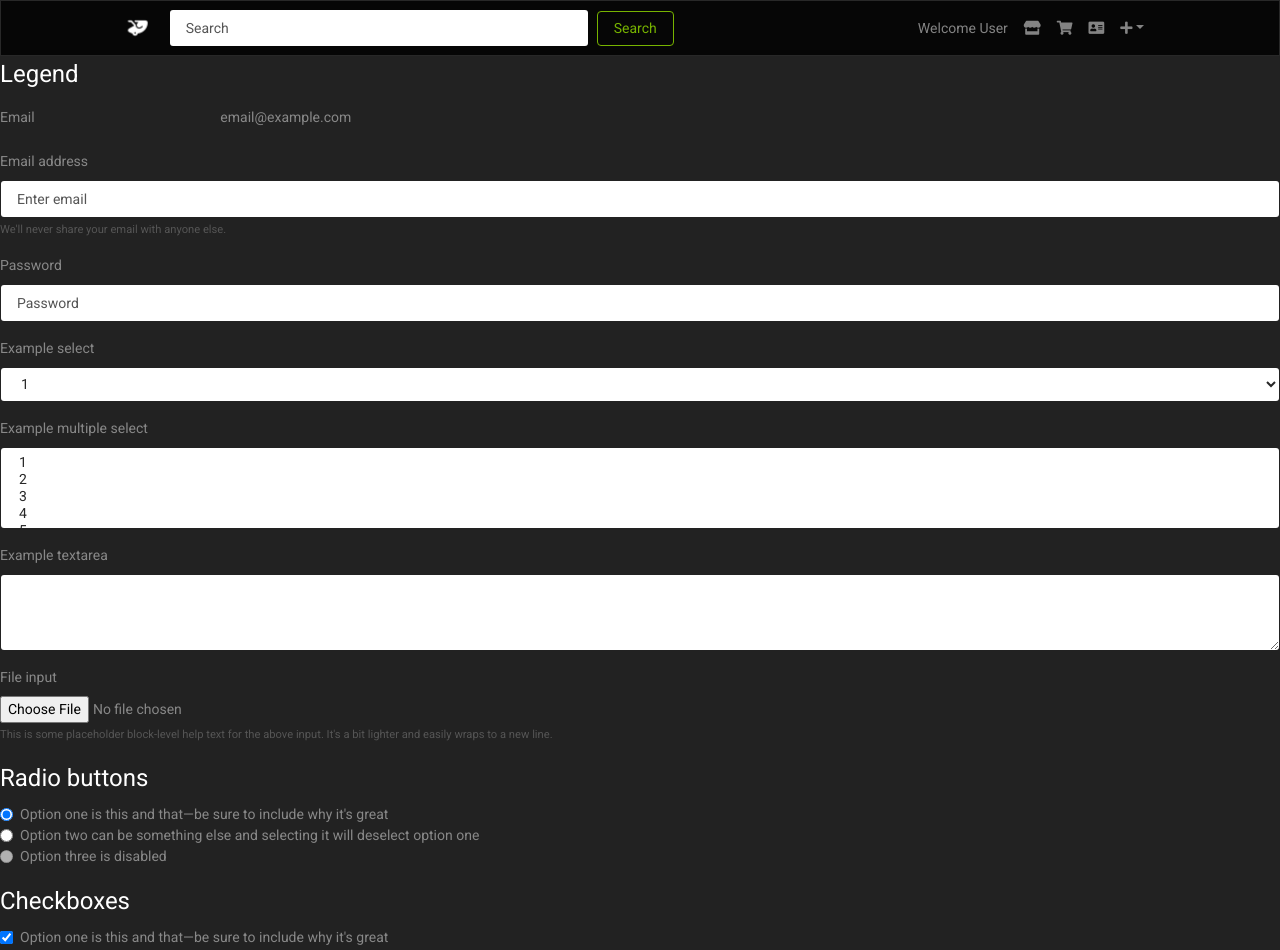
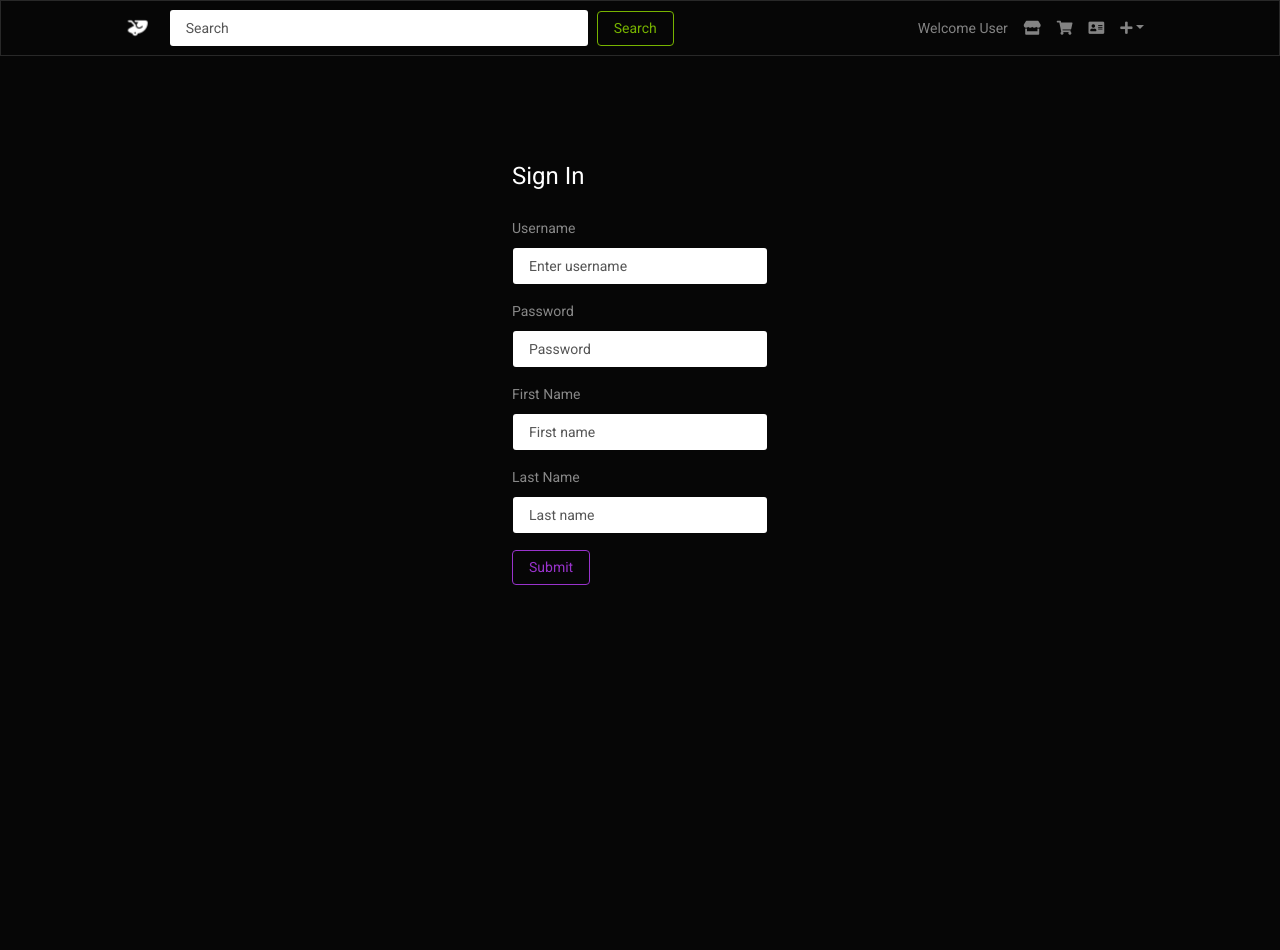
Before and after one commit to LeoDaza7/SuperProject, an Angular app in the folder UI/: page /sign-in in a window 1280 px wide. Shown: the top 950 px of the page. After the commit the page ends 800 px from the top, so only its background shows below. Built offline with nearby package versions, Linux system fonts and the light colour scheme.

Commit message:
UI-006: Sign-in html and css formated.

```diff
--- a/UI/src/app/sign-in/sign-in.component.css
+++ b/UI/src/app/sign-in/sign-in.component.css
@@ -0,0 +1,5 @@
+#sign-in-form{
+    margin-left: 40%;
+    margin-right: 40%;
+    margin-top: 8%;
+}
--- a/UI/src/app/sign-in/sign-in.component.html
+++ b/UI/src/app/sign-in/sign-in.component.html
@@ -1,86 +1,24 @@
-<form class="bg-dark">
+<form id="sign-in-form">
   <fieldset>
-    <legend>Legend</legend>
+    <legend>Sign In</legend>
     <div class="form-group row">
-      <label for="staticEmail" class="col-sm-2 col-form-label">Email</label>
-      <div class="col-sm-10">
-        <input type="text" readonly="" class="form-control-plaintext" id="staticEmail" value="email@example.com">
-      </div>
     </div>
     <div class="form-group">
-      <label for="exampleInputEmail1">Email address</label>
-      <input type="email" class="form-control" id="exampleInputEmail1" aria-describedby="emailHelp" placeholder="Enter email">
-      <small id="emailHelp" class="form-text text-muted">We'll never share your email with anyone else.</small>
+      <label for="sign-in-input-username">Username</label>
+      <input type="text" class="form-control" id="sign-in-input-username-id" placeholder="Enter username">
     </div>
     <div class="form-group">
-      <label for="exampleInputPassword1">Password</label>
-      <input type="password" class="form-control" id="exampleInputPassword1" placeholder="Password">
+      <label for="sign-in-input-password">Password</label>
+      <input type="password" class="form-control" id="sign-in-input-password-id" placeholder="Password">
     </div>
     <div class="form-group">
-      <label for="exampleSelect1">Example select</label>
-      <select class="form-control" id="exampleSelect1">
-        <option>1</option>
-        <option>2</option>
-        <option>3</option>
-        <option>4</option>
-        <option>5</option>
-      </select>
+      <label for="sign-in-input-firstname">First Name</label>
+      <input type="text" class="form-control" id="sign-in-input-firstname-id" placeholder="First name">
     </div>
     <div class="form-group">
-      <label for="exampleSelect2">Example multiple select</label>
-      <select multiple="" class="form-control" id="exampleSelect2">
-        <option>1</option>
-        <option>2</option>
-        <option>3</option>
-        <option>4</option>
-        <option>5</option>
-      </select>
+      <label for="sign-in-input-lastname">Last Name</label>
+      <input type="text" class="form-control" id="sign-in-input-lastname-id" placeholder="Last name">
     </div>
-    <div class="form-group">
-      <label for="exampleTextarea">Example textarea</label>
-      <textarea class="form-control" id="exampleTextarea" rows="3"></textarea>
-    </div>
-    <div class="form-group">
-      <label for="exampleInputFile">File input</label>
-      <input type="file" class="form-control-file" id="exampleInputFile" aria-describedby="fileHelp">
-      <small id="fileHelp" class="form-text text-muted">This is some placeholder block-level help text for the above input. It's a bit lighter and easily wraps to a new line.</small>
-    </div>
-    <fieldset class="form-group">
-      <legend>Radio buttons</legend>
-      <div class="form-check">
-        <label class="form-check-label">
-          <input type="radio" class="form-check-input" name="optionsRadios" id="optionsRadios1" value="option1" checked="">
-          Option one is this and that—be sure to include why it's great
-        </label>
-      </div>
-      <div class="form-check">
-      <label class="form-check-label">
-          <input type="radio" class="form-check-input" name="optionsRadios" id="optionsRadios2" value="option2">
-          Option two can be something else and selecting it will deselect option one
-        </label>
-      </div>
-      <div class="form-check disabled">
-      <label class="form-check-label">
-          <input type="radio" class="form-check-input" name="optionsRadios" id="optionsRadios3" value="option3" disabled="">
-          Option three is disabled
-        </label>
-      </div>
-    </fieldset>
-    <fieldset class="form-group">
-      <legend>Checkboxes</legend>
-      <div class="form-check">
-        <label class="form-check-label">
-          <input class="form-check-input" type="checkbox" value="" checked="">
-          Option one is this and that—be sure to include why it's great
-        </label>
-      </div>
-      <div class="form-check disabled">
-        <label class="form-check-label">
-          <input class="form-check-input" type="checkbox" value="" disabled="">
-          Option two is disabled
-        </label>
-      </div>
-    </fieldset>
-    <button type="submit" class="btn btn-primary">Submit</button>
+    <button type="submit" class="btn btn-outline-info">Submit</button>
   </fieldset>
 </form>
```
